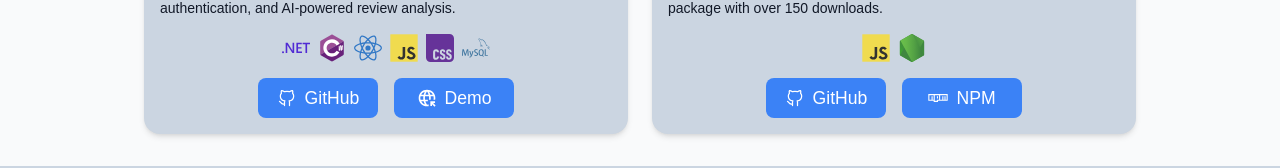
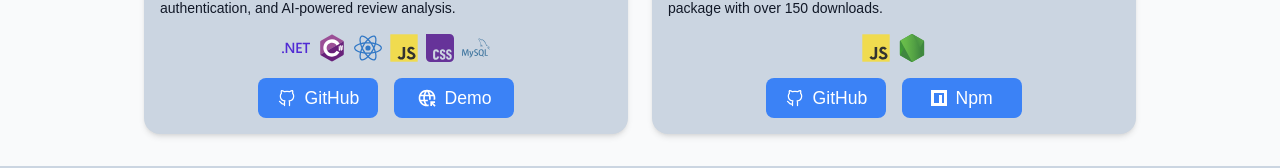
Before and after one commit to Alejandro-BR/Portfolio, a React (Vite) app in the folder portfolio/: page / in a window 1280 px wide. Shown: the part 1921-2089 px from the top of the page. Built offline with nearby package versions, Linux system fonts and the light colour scheme; a web font is replaced by a local one.

Commit message:
New npm svg

```diff
--- a/portfolio/src/components/ui/ProjectCard.tsx
+++ b/portfolio/src/components/ui/ProjectCard.tsx
@@ -15,11 +15,14 @@ const ProjectCard: React.FC<ProjectCardInterface> = ({
   const [emblaRef, emblaApi] = useEmblaCarousel({ loop: true });
   const [selectedIndex, setSelectedIndex] = useState(0);
 
-    const { t } = useTranslation();
+  const { t } = useTranslation();
 
-  const scrollTo = useCallback((index: number) => {
-    emblaApi?.scrollTo(index);
-  }, [emblaApi]);
+  const scrollTo = useCallback(
+    (index: number) => {
+      emblaApi?.scrollTo(index);
+    },
+    [emblaApi]
+  );
 
   const onSelect = useCallback(() => {
     if (!emblaApi) return;
@@ -62,7 +65,6 @@ const ProjectCard: React.FC<ProjectCardInterface> = ({
           ))}
         </div>
       )}
-
 
       <h3 className="text-xl font-semibold">{title}</h3>
       <p className="text-sm">{description}</p>
@@ -109,8 +111,22 @@ const ProjectCard: React.FC<ProjectCardInterface> = ({
             rel="noopener noreferrer"
             className={styles.linkButton}
           >
-            <img src="/svg/tech/npm.svg" alt="NPM" />
-            NPM
+            <svg
+              xmlns="http://www.w3.org/2000/svg"
+              width="16"
+              height="16"
+              viewBox="0 0 16 16"
+              fill="none"
+              role="img"
+              aria-labelledby="a7b9p639wwa0y0d4q89w9mxjpw4r29pw"
+            >
+              <title id="a7b9p639wwa0y0d4q89w9mxjpw4r29pw">Npm</title>
+              <path
+                d="M 0 0 L 0 16 L 16 16 L 16 0 L 0 0 z M 3 3 L 13 3 L 13 13 L 11 13 L 11 5 L 8 5 L 8 13 L 3 13 L 3 3 z "
+                fill="currentColor"
+              ></path>
+            </svg>
+            Npm
           </a>
         )}
       </div>
```
